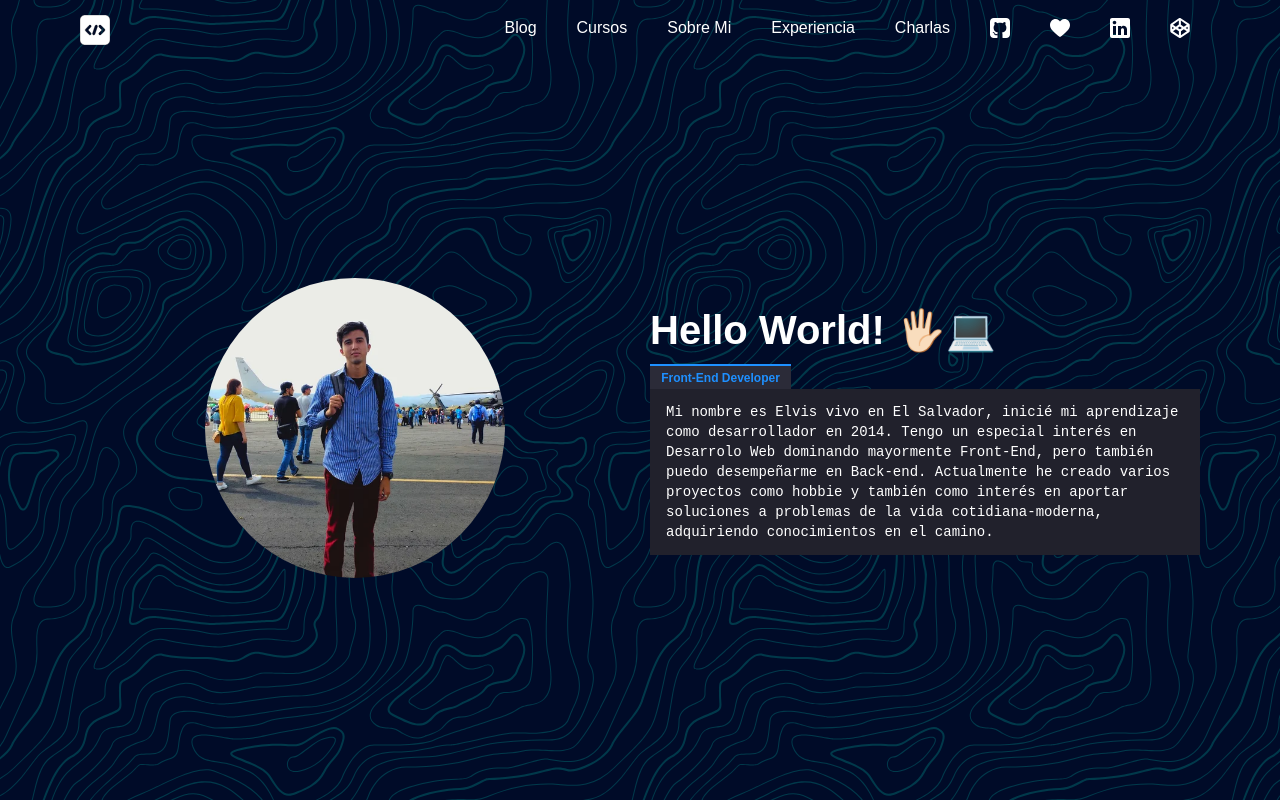
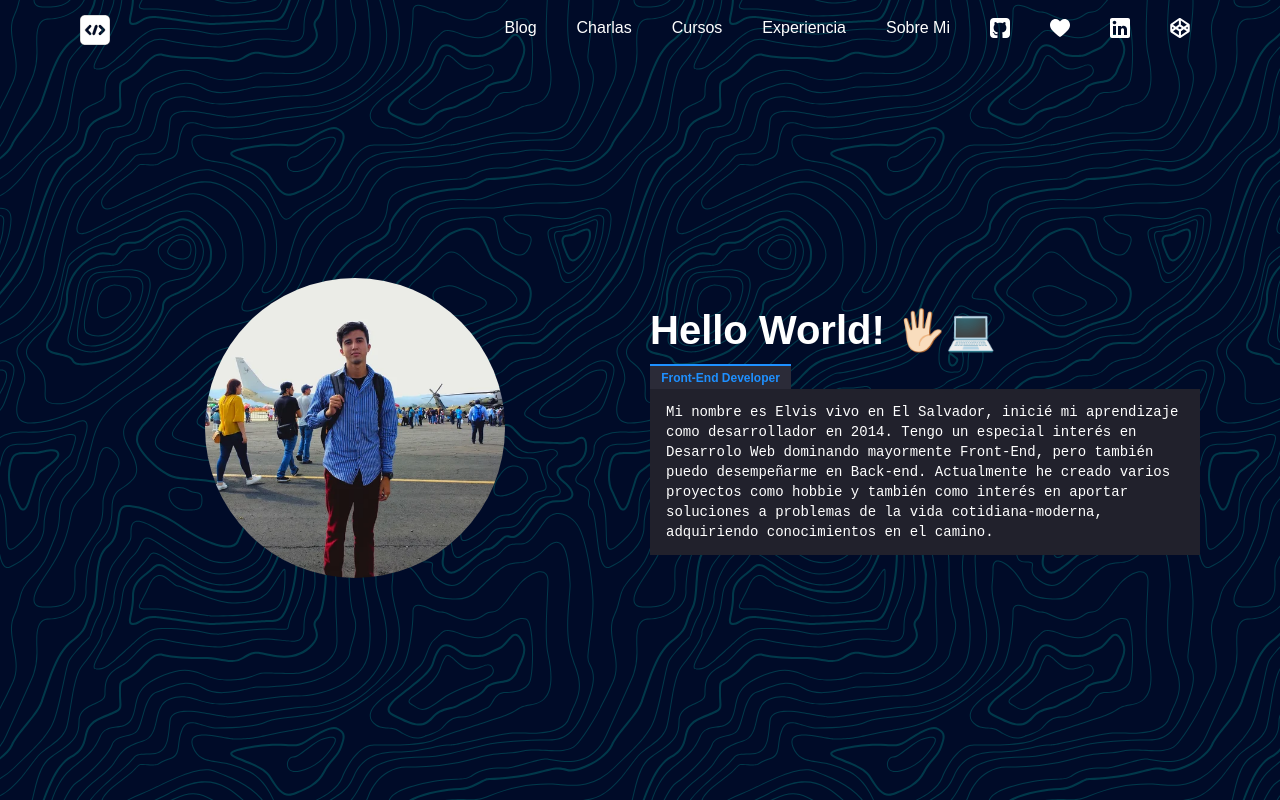
Before and after one commit to ElvisGmz/SuperFolio, a React (Create React App) app: page / in a window 1280 px wide. Shown: the top 800 px of the page. Built offline with nearby package versions, Linux system fonts and the light colour scheme.

Commit message:
order links

```diff
--- a/src/Components/ListBlogs.js
+++ b/src/Components/ListBlogs.js
@@ -37,7 +37,10 @@ export default function ListBlogs() {
   return (
     <List>
       <Header>Bienvenid@ a mi #Blog </Header>
-      {blogsList.slice(0).reverse().map((item) => (
+      {blogsList
+        .slice(0)
+        .reverse()
+        .map((item) => (
           <BlogItem
             key={item._id}
             idBlog={item._id}
--- a/src/Components/NavBar.js
+++ b/src/Components/NavBar.js
@@ -159,7 +159,7 @@ const NavLinks = styled.div`
       margin: 0;
     }
 
-    a:hover{
+    a:hover {
       border-bottom-left-radius: 0;
       border-bottom-right-radius: 0;
     }
@@ -176,21 +176,18 @@ const Routes = styled.div`
   align-items: flex-start;
   flex-flow: row wrap;
 
-
   @media (max-width: 768px) {
     flex-flow: column nowrap;
 
-  a{
+    a {
       width: 100%;
     }
-
   }
 `;
 
 const Socials = styled.div`
   position: relative;
   display: flex;
-
 
   @media (max-width: 768px) {
     position: absolute;
@@ -199,13 +196,10 @@ const Socials = styled.div`
     justify-content: center;
     width: 100%;
 
-
-
-  a:hover{
+    a:hover {
       border-top-left-radius: 50%;
       border-top-right-radius: 50%;
     }
-
   }
 `;
 
@@ -281,16 +275,11 @@ const NavBar = () => {
           onClick={() => setToggleState(false)}
         >
           <Routes>
-            <Link to="/Blog"> Blog
-            </Link>
-            <Link to="/Cursos">Cursos
-            </Link>
-            <Link to="/SobreMi">Sobre Mi
-            </Link>
-            <Link to="/Experiencia">Experiencia
-            </Link>
-            <Link to="/Charlas">Charlas
-            </Link>
+            <Link to="/Blog"> Blog</Link>
+            <Link to="/Charlas">Charlas</Link>
+            <Link to="/Cursos">Cursos</Link>
+            <Link to="/Experiencia">Experiencia</Link>
+            <Link to="/SobreMi">Sobre Mi</Link>
           </Routes>
 
           <Socials>
```
Also changed, not shown: src/App.js. Lines whose indentation alone changed are shown as unchanged.
